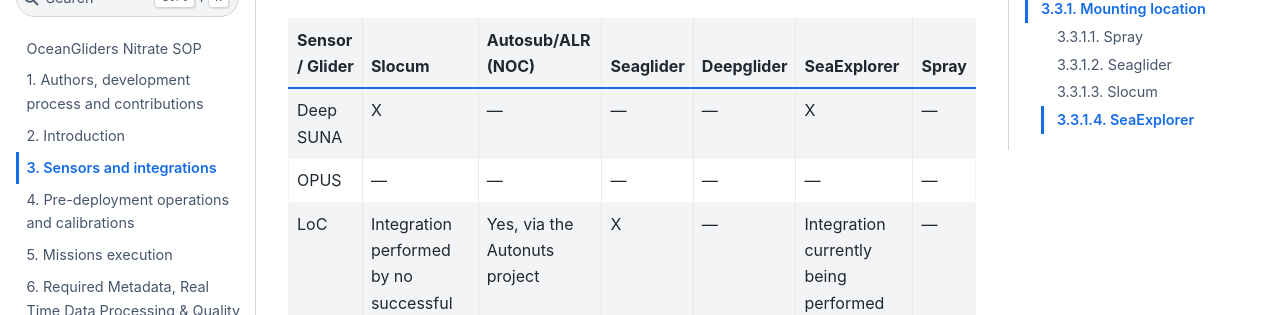
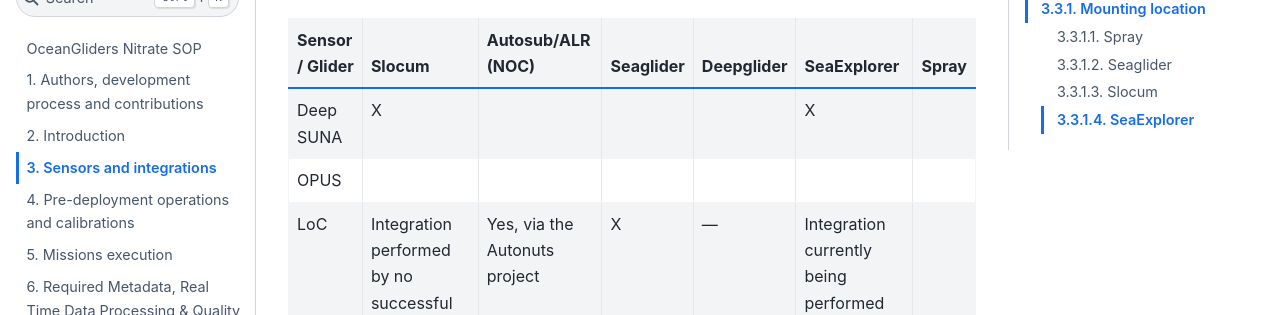
Before and after one commit to OceanGlidersCommunity/Nitrate_SOP, a Jupyter Book: the page built from sections/nitrate_sensors_integration.md, in a window 1280 px wide and 900 px high, scrolled down 5627 px. Shown: the part 160-475 px from the top of the window. Built offline with Jupyter Book 1.0.4 settings and Sphinx 7.4.7 and the Sphinx Book theme 1.1.4, drawn with Linux system fonts in a browser that asks for light colours.

```diff
--- a/sections/nitrate_sensors_integration.md
+++ b/sections/nitrate_sensors_integration.md
@@ -128,9 +128,9 @@ Bio-fouling and other influences are not included.
 
 |  Sensor / Glider |  Slocum  |  Autosub/ALR (NOC) |  Seaglider | Deepglider |  SeaExplorer |  Spray |
 |---|---|---|---|---|---|---|
-|Deep SUNA|X|---|---|---|X|---|
-|OPUS|---|---|---|---|---|---|
-|LoC|Integration performed by no successful deployment to date|Yes, via the Autonuts project|X|---|Integration currently being performed|---|
+|Deep SUNA| X | | | | X | |
+|OPUS| | | | | | |
+|LoC|Integration performed by no successful deployment to date|Yes, via the Autonuts project|X|---|Integration currently being performed| |
 
 ## Sensor integration with gliders
 
```
